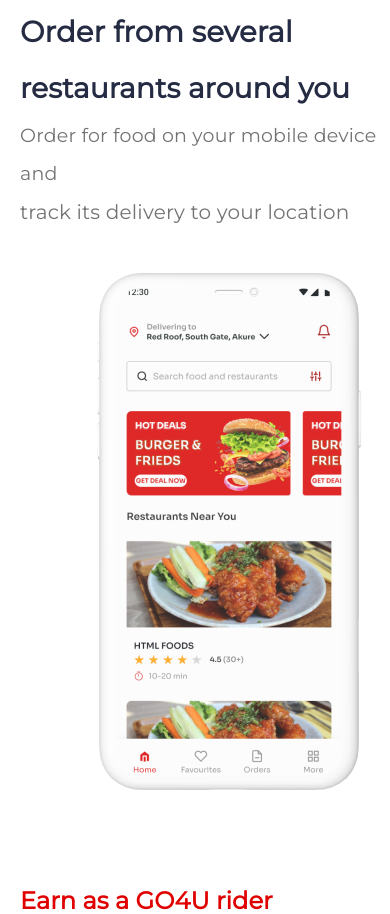
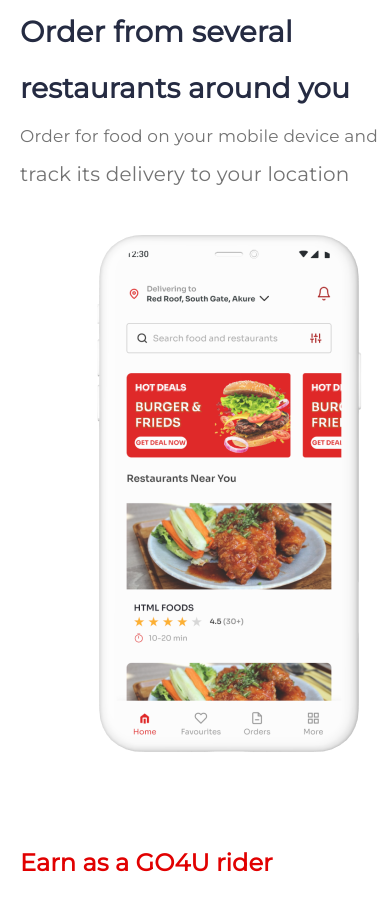
Before and after one commit to adewaleftk/go4u, a React (Create React App) app: page / in a window 390 px wide. Shown: the part 1566-2480 px from the top of the page. Built offline with nearby package versions, Linux system fonts and the light colour scheme.

Commit message:
Testing GO4U

```diff
--- a/src/styles/explore.css
+++ b/src/styles/explore.css
@@ -101,7 +101,7 @@
         font-family: 'Montserrat';
         font-style: normal;
         font-weight: 500;
-        font-size: 19px;
+        font-size: 17px;
         line-height: 38px;
         letter-spacing: 0.2px;
         color: #737373;
```
